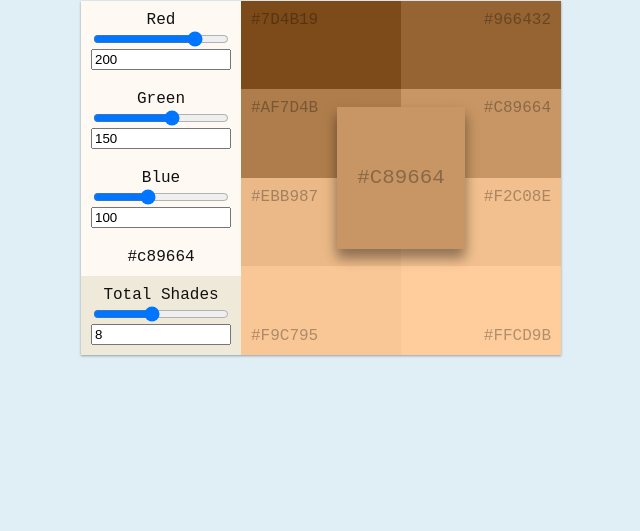
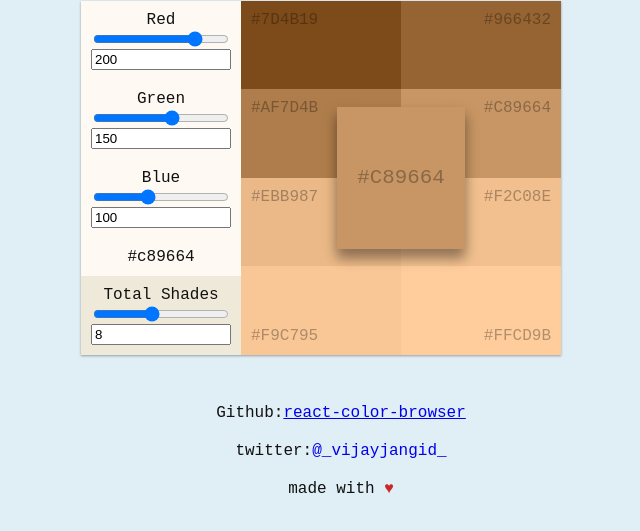
Before and after one commit to vijayjangid/react-color-browser, a React app: page / in a window 1280 px wide. Shown: the part 79-610 px from the top of the page, without its empty margins (319-959 px from the left). Built offline with nearby package versions, Linux system fonts and the light colour scheme; a web font is replaced by a local one.

Commit message:
Added github and twitter

```diff
--- a/src/index.js
+++ b/src/index.js
@@ -9,6 +9,29 @@ function App() {
     <div className="App">
       <h1>Color Browser</h1>
       <ColorBrowser />
+      <footer>
+        <ul>
+          <li />
+          <li>
+            Github:
+            <a href="https://github.com/vijayjangid/react-color-browser">
+              react-color-browser
+            </a>
+          </li>
+          <li>
+            twitter:
+            <a
+              className="no-underline"
+              href="https://twitter.com/_vijayjangid_"
+            >
+              @_vijayjangid_
+            </a>
+          </li>
+          <li className="made-with-love">
+            made with <span className="heart">&hearts;</span>
+          </li>
+        </ul>
+      </footer>
     </div>
   );
 }
--- a/src/modules/color-browser/style.css
+++ b/src/modules/color-browser/style.css
@@ -4,7 +4,8 @@
   max-width: 480px;
   margin: auto;
   box-shadow: 0 1px 3px rgba(0, 0, 0, 0.12), 0 1px 2px rgba(0, 0, 0, 0.24);
-  transition: all 0.3s cubic-bezier(0.25, 0.8, 0.25, 1);
+  transition: box-shadow 0.3s cubic-bezier(0.25, 0.8, 0.25, 1);
+  margin-bottom: 1.2rem;
 }
 .color-browser:hover {
   box-shadow: 0 14px 28px rgba(0, 0, 0, 0.25), 0 10px 10px rgba(0, 0, 0, 0.22);
--- a/src/styles.css
+++ b/src/styles.css
@@ -6,3 +6,16 @@ body {
   font-family: "B612 Mono", monospace;
   text-align: center;
 }
+footer ul {
+  list-style: none;
+}
+footer ul li {
+  padding: 10px;
+}
+
+a.no-underline {
+  text-decoration: none !important;
+}
+.heart {
+  color: #c92828;
+}
```
